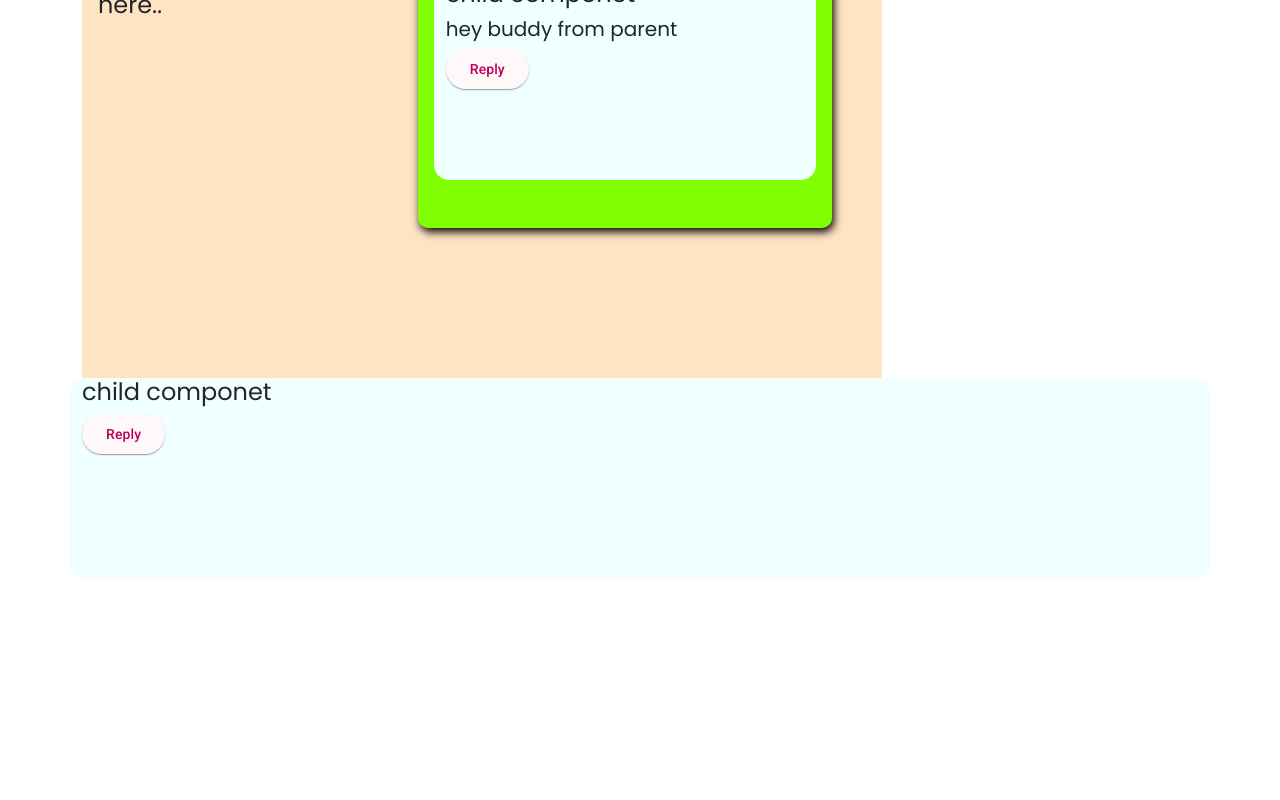
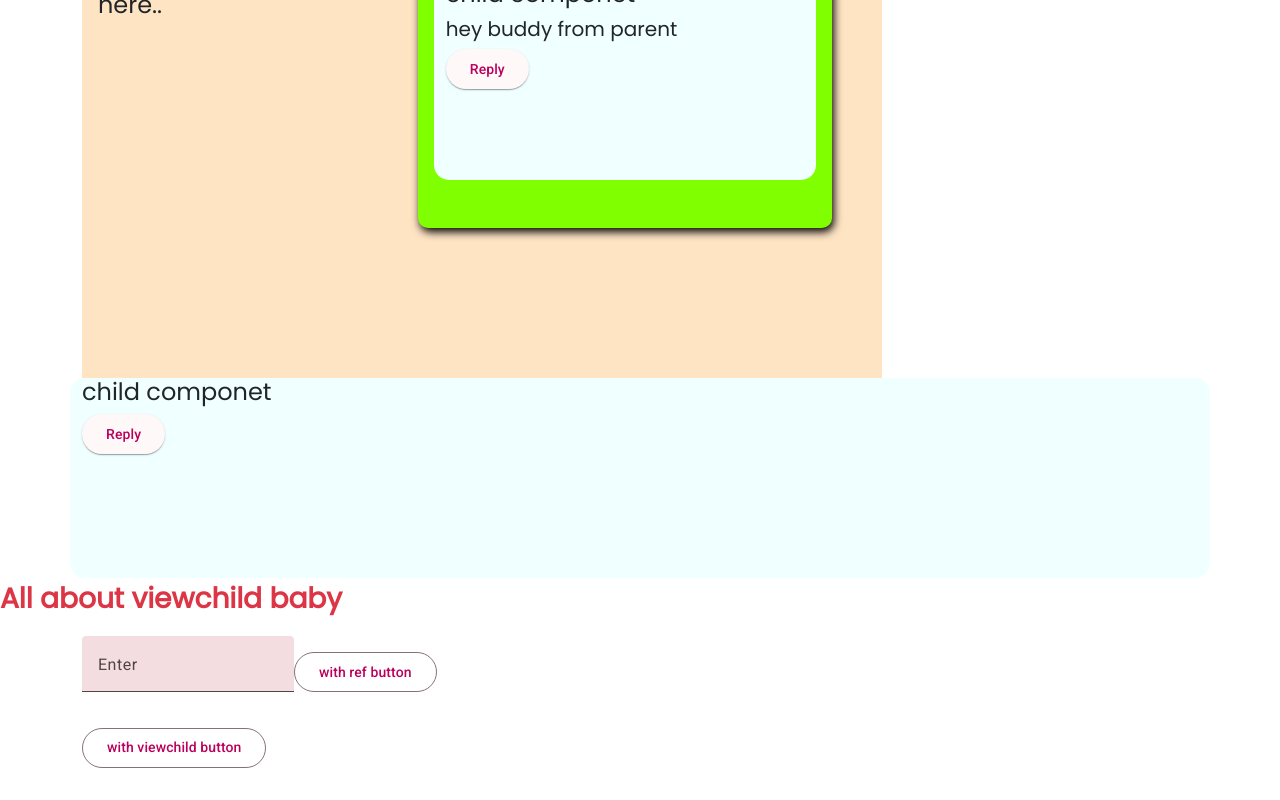
Before and after one commit to karthikeya-mamillapalli/angular19, an Angular app in the folder project_19/: page / in a window 1280 px wide. Shown: the part 3832-4632 px from the top of the page. Before the commit the page ends 4410 px from the top, so only its background shows below. Built offline with nearby package versions, Linux system fonts and the light colour scheme.

Commit message:
with signals

```diff
--- a/project_19/src/app/app.component.html
+++ b/project_19/src/app/app.component.html
@@ -12,3 +12,5 @@
 <app-for></app-for>
 <app-sender></app-sender>
 <app-receiver></app-receiver>
+<app-viewchild></app-viewchild>
+<app-topic></app-topic>
--- a/project_19/src/app/app.component.ts
+++ b/project_19/src/app/app.component.ts
@@ -13,10 +13,12 @@ import { SwitchComponent } from "./components/switch/switch.component";
 import { ForComponent } from "./components/for/for.component";
 import { SenderComponent } from "./components/sender/sender.component";
 import { ReceiverComponent } from "./components/receiver/receiver.component";
+import { ViewchildComponent } from "./components/viewchild/viewchild.component";
+import { TopicComponent } from "./components/topic/topic.component";
 
 @Component({
   selector: 'app-root',
-  imports: [RouterOutlet, TestComponent, InterpolationComponent, PropertyBindingComponent, StyleBindingComponent, ClassBindingComponent, EventBindingComponent, TempRefVariablesComponent, TwoWayDataBindingComponent, IfComponent, SwitchComponent, ForComponent, SenderComponent, ReceiverComponent],
+  imports: [RouterOutlet, TestComponent, InterpolationComponent, PropertyBindingComponent, StyleBindingComponent, ClassBindingComponent, EventBindingComponent, TempRefVariablesComponent, TwoWayDataBindingComponent, IfComponent, SwitchComponent, ForComponent, SenderComponent, ReceiverComponent, ViewchildComponent, TopicComponent],
   templateUrl: './app.component.html',
   styleUrl: './app.component.css'
 })
--- /dev/null
+++ b/project_19/src/app/components/topic/topic.component.html
@@ -0,0 +1,5 @@
+<div class="d-flex justify-content: center">
+    <p class="fs-3 text-danger fw-bold">
+        {{topic}}
+    </p>
+    </div>
--- /dev/null
+++ b/project_19/src/app/components/viewchild/viewchild.component.html
@@ -0,0 +1,31 @@
+<app-topic [topic]="'All about viewchild baby'"></app-topic>
+
+<!--<div class="container">
+<mat-form-field>
+    <mat-label>Enter </mat-label>
+    <input matInput #inputValue/>
+</mat-form-field>
+<button mat-stroked-button color="warn" (click)="getValue(inputValue)">with ref button</button>
+<p>{{inputValueWithRef}}</p> -->
+
+<!--using viewchild-->
+<!-- <button mat-stroked-button color="warn" (click)="getValueViewChild()">with viewchild button</button>
+<p>{{inputValueWithView}}</p>
+</div> -->
+
+
+
+<!--using signals-->
+<div class="container">
+<mat-form-field>
+    <mat-label>Enter </mat-label>
+    <input matInput #inputValue/>
+</mat-form-field>
+<button mat-stroked-button color="warn" (click)="getValue(inputValue)">with ref button</button>
+<p>{{inputValueWithRef()}}</p>
+
+<!--using viewchild-->
+<button mat-stroked-button color="warn" (click)="getValueViewChild()">with viewchild button</button>
+<p>{{inputValueWithView()}}</p>
+
+</div>
--- /dev/null
+++ b/project_19/src/app/components/viewchild/viewchild.component.ts
@@ -0,0 +1,41 @@
+import { CommonModule } from '@angular/common';
+import { Component ,ViewChild,ElementRef,signal} from '@angular/core';
+import { MatFormFieldModule } from '@angular/material/form-field';
+import { TopicComponent } from '../topic/topic.component';
+import { MatInput } from '@angular/material/input';
+import { MatButtonModule } from '@angular/material/button';
+
+@Component({
+  selector: 'app-viewchild',
+  imports: [CommonModule, MatFormFieldModule,TopicComponent,MatInput,MatButtonModule],
+  templateUrl: './viewchild.component.html',
+  styleUrl: './viewchild.component.css'
+})
+export class ViewchildComponent {
+/* @ViewChild('inputValue',{ static: false }) ele!:ElementRef;
+  //static ->true -->cdr available when component is initialized(ngOnInit())
+  inputValueWithRef=''
+getValue(el:any){
+  this.inputValueWithRef=el.value
+}
+inputValueWithView=''
+getValueViewChild(){
+this.inputValueWithView=this.ele.nativeElement.value
+} */
+
+
+//using signals
+@ViewChild ('inputValue') ele!:ElementRef
+inputValueWithRef=signal("")
+inputValueWithView=signal("")
+
+getValue(el:any){
+this.inputValueWithRef.set(el.value)
+}
+
+getValueViewChild(){
+  const value=this.ele?.nativeElement?.value
+this.inputValueWithView.set(value)
+}
+
+}
```
Also changed, not shown: project_19/src/app/components/topic/topic.component.ts (added, +12 -0 lines), project_19/src/app/components/topic/topic.component.css (added), project_19/src/app/components/viewchild/viewchild.component.css (added).
